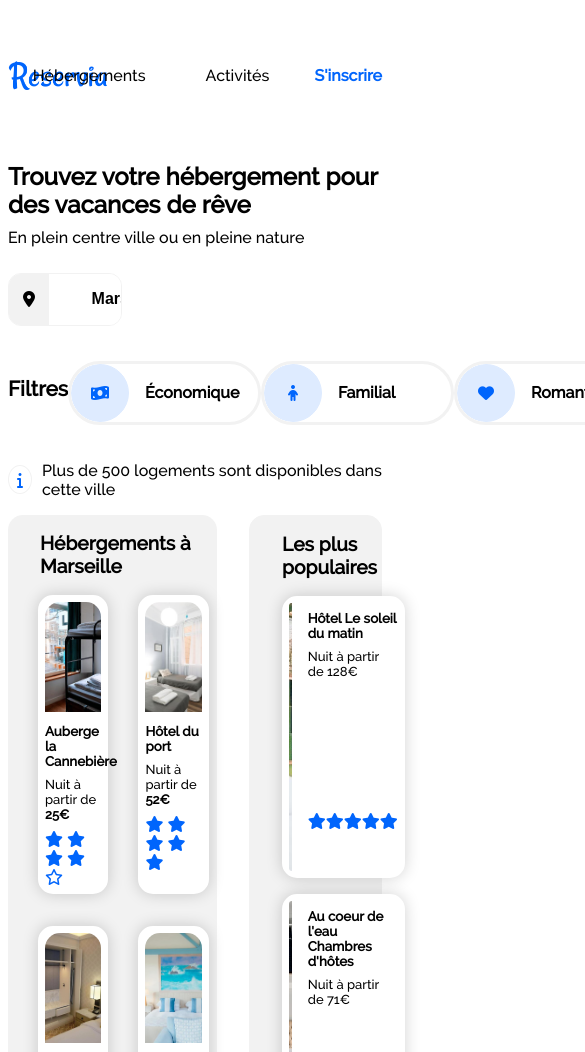
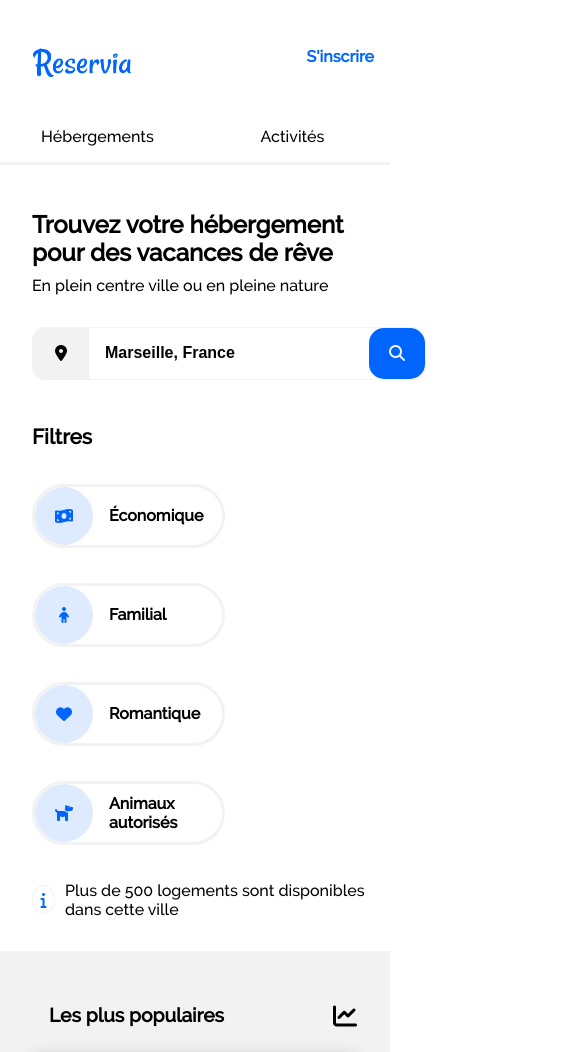
Before and after one commit to Havvaozlk/Havvaozlk.github.io, a plain HTML site: page projet1.html in a window 390 px wide. Shown: the top 1052 px of the page, 585 px wide, since content can reach past the window. Drawn offline with Linux system fonts and the light colour scheme.

Commit message:
Ajout de la version mobile

```diff
--- a/projet1.css
+++ b/projet1.css
@@ -9,13 +9,15 @@
 
 body {
     font-family: 'ralewaymedium', arial, sans-serif;
+    width: 100%;
+    margin: auto;
 
 }
 
 main {
     max-width: 1340px;
     height: normal;
-    margin: 0 auto;
+    margin-left: 2rem;
 }
 
 header{
@@ -35,6 +37,7 @@ header{
     display: flex;
     justify-content: flex-start;
     align-items: center;
+    margin-left: 2rem;
 }
 
 nav {
@@ -56,23 +59,22 @@ a:link {
 }
 
 .hebergements {
-    padding-top: 63px;
+    padding-top: 55px;
     padding-left: 15px;
     padding-right: 15px;
 }
 
 
 .activités {
-    padding-top: 63px;
+    padding-top: 55px;
     padding-left: 15px;
     padding-right: 15px;
 }
 
 
-.bouton {
+.sinscrire {
     color: #0065fc;
     font-weight: bold;
-
 }
 
 #navbouton {
@@ -83,9 +85,8 @@ align-items: center;
 
 }
 
-#navbouton nav li {
+.li1, .li2, .li3 {
     margin-right: 30px;
-
 }
 
 
@@ -94,6 +95,10 @@ header nav li a:hover {
     color: #0065fc;
     border-top: solid #0065fc;
 
+}
+
+a.sinscrire:hover {
+    border: none;
 }
 
 #search {
@@ -141,7 +146,8 @@ input {
     height: 51px;
     width: 230px;
     border: #F2F2F2;
-    text-align: center;
+    text-align: start;
+    padding-left: 1rem;
     font-size: medium;
     color: black;
     font-weight: bold;
@@ -373,6 +379,10 @@ i.far.fa-star {
 .titre {
     width: 100%;
     height: 5rem;
+    display: flex;
+    justify-content: space-between;
+    align-items: center;
+    flex-direction: initial;
 }
 
 .titre h1 {
@@ -399,12 +409,17 @@ a#Afficherplus  {
     margin-left: 2rem;
 }
 
+i.fas.fa-chart-line {
+    margin-right: 2rem;
+    font-size: x-large;
+}
+
 .ppl {
     width: 83%;
     display: flex;
     border: 7px solid white;
     border-radius: 15px;
-    height: 24%;
+    height: 10rem;
     margin-left: 2rem;
     background-color: white;
     margin-bottom: 1rem;
@@ -413,7 +428,6 @@ a#Afficherplus  {
 }
 
 .pplimg {
-    width: 40%;
     height: 100%;
     display: flex;
     justify-content: flex-start;
@@ -421,17 +435,12 @@ a#Afficherplus  {
     margin-right: 1rem;
 }
 
-.pplimg img {
-    border-radius: 15px 0px 0px 15px;
-    width: 100%;
-    height: 100%;
-}
 
 #etoile {
-    margin-top: 0.5rem;
+    /*margin-top: 0.5rem;*/
     display: flex;
-    align-items: flex-end;
-    height: 53%;
+    align-items: stretch;
+    height: 20%;
 }
 
 #ref {
@@ -445,7 +454,7 @@ a#Afficherplus  {
 
 .pplimg img {
     border-radius: 15px 0px 0px 15px;
-    width: 100%;
+    width: 10rem;
     height: auto;
     object-fit: cover;
 }
@@ -561,10 +570,11 @@ footer {
     display: flex;
     background-color: #f2f2f2;
     justify-content: flex-start;
-    max-width: 1400px;
+    /*max-width: 1400px;*/
     margin: auto;
     margin-top: 3rem;
     padding-bottom: 1rem;
+    width: 100%;
 }
 
 footer div {
@@ -585,3 +595,260 @@ footer div a {
     color: black;
     margin-bottom: 0.5rem;
 }
+
+i.fas.fa-search {
+    display: none;
+}
+
+@media screen and (max-width: 576px)
+{
+
+    main {
+        margin-left: 0px;
+    }
+
+    header {
+        display: flex;
+        flex-direction: column;
+        margin-top: 1.5rem;
+    }
+
+    header nav {
+        display: flex;
+        justify-content: center;
+        align-self: flex-end;
+        justify-content: center;
+    }
+
+
+    header nav .li1:hover, header nav .li2:hover {
+        border-bottom: 3px solid #0065fc;
+    }
+
+    header nav li a:hover {
+        border-top: none;
+    }
+
+    .li3 {
+        border-bottom: none;
+    }
+
+    #sectionsearch {
+        display: flex;
+        flex-wrap: wrap;
+        margin-left: 2rem;
+
+    }
+
+    #search {
+        width: auto;
+    }
+
+    #filtres {
+        width: auto;
+        display: flex;
+        flex-wrap: wrap;
+    }
+
+    #accomodationsection {
+        display: flex;
+        flex-direction: column-reverse;
+        width: auto;
+    }
+
+    #accomodation {
+        width: auto;
+        display: flex;
+        flex-direction: column;
+        background-color: white;
+        align-items: center;
+    }
+
+    #populaires {
+        width: auto;
+    display: flex;
+    flex-direction: column;
+    margin-left: 0px;
+    border-radius: 0px;
+    }
+
+
+
+    #sectionactivites {
+        display: flex;
+        flex-direction: column;
+        width: auto;
+    }
+
+    footer {
+        display: flex;
+        flex-direction: column;
+        margin-top: 1rem;
+    }
+
+    .titre h1 {
+        justify-content: start;
+        margin-left: 3rem;
+    }
+
+    .hbt {
+        width: 80%;
+        margin-left: 0px;
+    }
+
+    #sectionactivites article {
+        width: 80%;
+        margin-right: 0px;
+        margin-bottom: 2rem;
+        height: 13rem;
+    }
+
+    #sectionactivites {
+        display: flex;
+        align-items: center;
+    }
+
+    .column, .column2 {
+        width: 100%;
+        align-items: center;
+        margin-bottom: 2rem;
+    }
+
+    #headeractivites h1 {
+        margin-left: 3rem;
+        margin-bottom: 2rem;
+    }
+
+    a#Afficherplus {
+    margin-left: 3.5em;
+    width: -webkit-fill-available;
+    margin-bottom: 0;
+    }
+
+    article#vieuxport, article#calanques {
+        height: 13rem;
+    }
+
+    .figvieuxport, .figcalanques {
+        height: 78%;
+    }
+
+    .figpomegues, .figfrioul {
+        height: 10rem;
+    }
+
+    i.fas.fa-search {
+        display: block;
+    }
+
+    span {
+        display: none;
+    }
+
+    #search button {
+        width: 3.5rem;
+        border-radius: 15px;
+    }
+
+    #sectiondiv {
+        display: flex;
+        width: 576px;
+        justify-content: center;
+    }
+
+    i.fas.fa-map-marker-alt {
+        width: 3.5rem;
+    }
+
+    #search input {
+        width: 280px;
+    }
+
+    header nav ul {
+        display: flex;
+        flex-wrap: wrap-reverse;
+        width: 100%;
+        margin: 0;
+        padding: 0;
+        justify-content: flex-end;
+    }
+
+    #navbouton {
+        position: absolute;
+        width: 100%;
+    }
+
+    #logo {
+        align-items: flex-start;
+        margin-top: 1rem;
+        margin-left: 2rem;
+    }
+
+    header nav {
+        display: flex;
+    justify-content: center;
+    align-self: flex-end;
+    width: 100%;
+    flex-direction: row;
+    }
+
+
+
+    #navbouton nav li {
+        width: 50%;
+    }
+
+    .li1, .li2 {
+        margin: 0;
+        display: flex;
+        justify-content: center;
+        padding-bottom: 1rem;
+        border-bottom: solid #f2f2f2;
+    }
+
+
+
+    .li3 {
+        display: flex;
+    justify-content: flex-end;
+    margin: 0;
+    height: 2rem;
+    align-items: center;
+    margin-right: 1rem;
+    margin-top: 1rem;
+    }
+
+    #sectionsearch {
+        margin-top: 2rem;
+    }
+
+    #search {
+        margin-top: 1rem;
+        margin-right: 1.5rem;
+    }
+
+    #filtres h2 {
+        margin-bottom: 0px;
+    }
+
+    .center {
+    display: flex;
+    flex-direction: column;
+    align-items: center;
+    padding-bottom: 1rem;
+    }
+
+    .ppl {
+        margin-left:0;
+    }
+
+    #info {
+        margin-bottom: 1rem;
+    }
+
+
+
+
+
+
+}
--- a/projet1.html
+++ b/projet1.html
@@ -18,11 +18,11 @@
         <div id="navbouton">
             <nav>
                 <ul>
-                    <li><a class="hebergements" href="#">Hébergements</a></li>
-                    <li><a class="activités" href="#">Activités</a></li>
+                    <li class="li1"><a href="#hébergements" class="hebergements" href="#">Hébergements</a></li>
+                    <li class="li2"><a href="#ancreactivités" class="activités" href="#">Activités</a></li>
+                    <li class="li3"><a class="sinscrire" href="#">S'inscrire</a></li>
                 </ul>
             </nav>
-            <a class="bouton" href="#">S'inscrire</a>
         </div>
     </header>
     <!-- SEARCH -->
@@ -32,10 +32,12 @@
                 <h1>Trouvez votre hébergement pour des vacances de rêve</h1>
                 <p>En plein centre ville ou en pleine nature</p>
             </div>
+            <div id="sectiondiv">
             <div id="search">
                 <div><i class="fas fa-map-marker-alt"></i></div>
                 <div><input type="search" value="Marseille, France"></div>
-                <div> <button>Rechercher</button></div>
+                <div> <button><i class="fas fa-search"></i><span>Rechercher</span></button></div>
+            </div>
             </div>
             <div id="filtres">
                 <h2>Filtres</h2>
@@ -54,7 +56,7 @@
         <section id="accomodationsection">
             <div id="accomodation">
                 <header class="titre">
-                    <h1>Hébergements à Marseille</h1>
+                    <h1 id="hébergements">Hébergements à Marseille</h1>
                 </header>
                 <article class="hbt">
                     <a href="#">
@@ -149,14 +151,18 @@
             <div id="populaires">
                 <header class="titre">
                     <h1>Les plus populaires</h1>
+                    <i class="fas fa-chart-line"></i>
                 </header>
+                <div class="center">
                 <article class="ppl">
                     <a href="#" id="ref">
                         <figure class="pplimg"><img src="hebergements/soleildumatin.jpg" alt="Hôtel Le soleil du matin">
                         </figure>
                         <div class="description">
+                            <div style="height:80%;">
                             <h2>Hôtel Le soleil du matin</h2>
                             <p>Nuit à partir de 128€</p>
+                            </div>
                             <div id="etoile">
                                 <i class="fas fa-star"></i>
                                 <i class="fas fa-star"></i>
@@ -172,8 +178,10 @@
                         <figure class="pplimg"><img src="hebergements/chambreshotes.jpg"
                                 alt="Au coeur de l'eau chambres d'hotes"></figure>
                         <div class="description">
+                            <div style="height:80%;">
                             <h2>Au coeur de l'eau Chambres d'hôtes</h2>
                             <p>Nuit à partir de 71€</p>
+                            </div>
                             <div id="etoile">
                                 <i class="fas fa-star"></i>
                                 <i class="fas fa-star"></i>
@@ -189,8 +197,10 @@
                         <figure class="pplimg"><img src="hebergements/bleuetblanc.jpg" alt="Hôtel tout bleu et blanc">
                         </figure>
                         <div class="description">
+                            <div style="height:80%;">
                             <h2>Hôtel tout bleu et blanc</h2>
                             <p>Nuit à partir de 68€</p>
+                            </div>
                             <div id="etoile">
                                 <i class="fas fa-star"></i>
                                 <i class="fas fa-star"></i>
@@ -200,13 +210,14 @@
                             </div>
                         </div>
                     </a>
+                </div>
                 </article>
 
             </div>
         </section>
-        <section>
+        <section id="activites">
             <header id="headeractivites">
-                <h1>Activités à Marseille</h1>
+                <h1 id="ancreactivités">Activités à Marseille</h1>
             </header>
             <div id="sectionactivites">
                 <article id="vieuxport">
```
